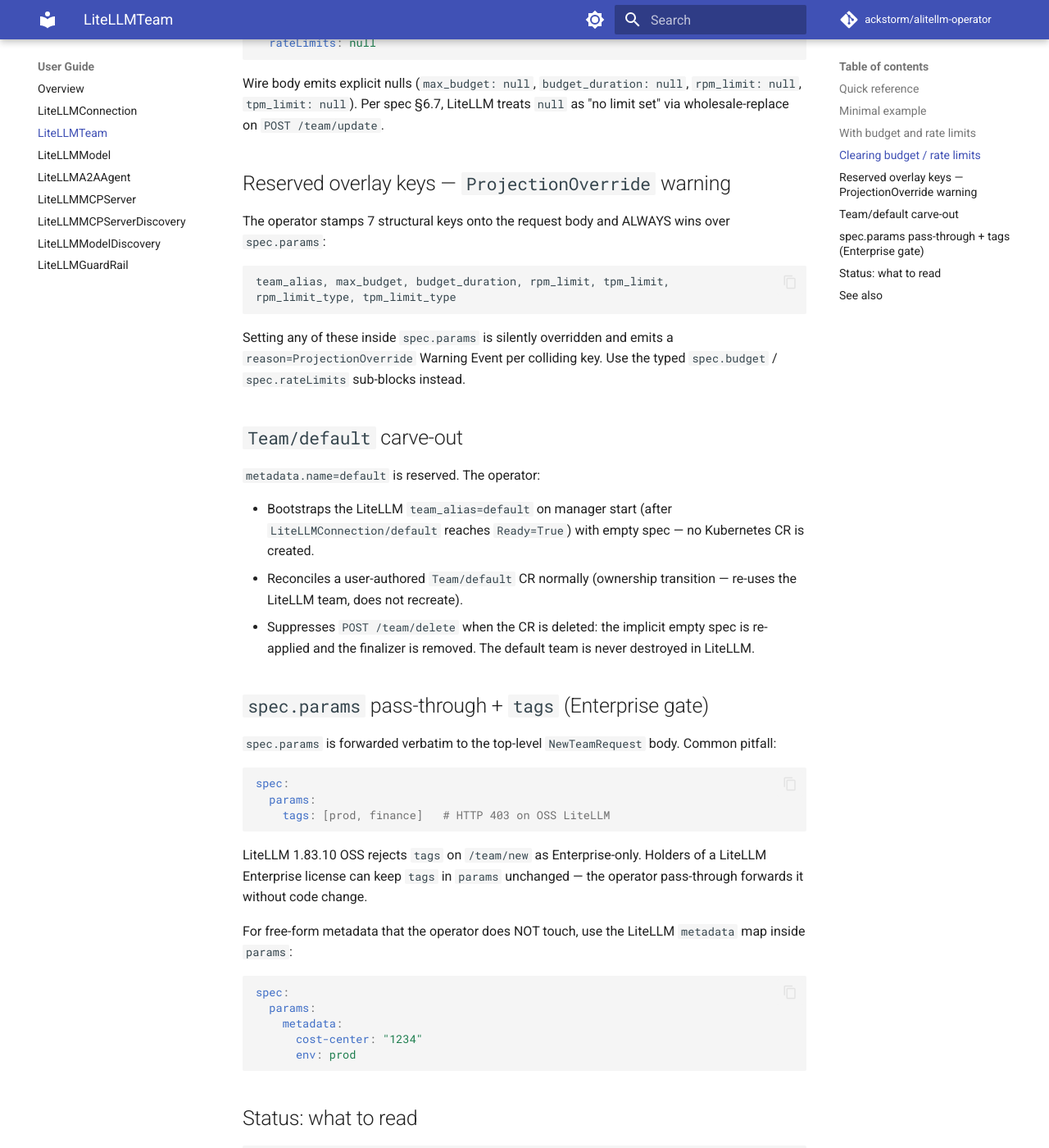
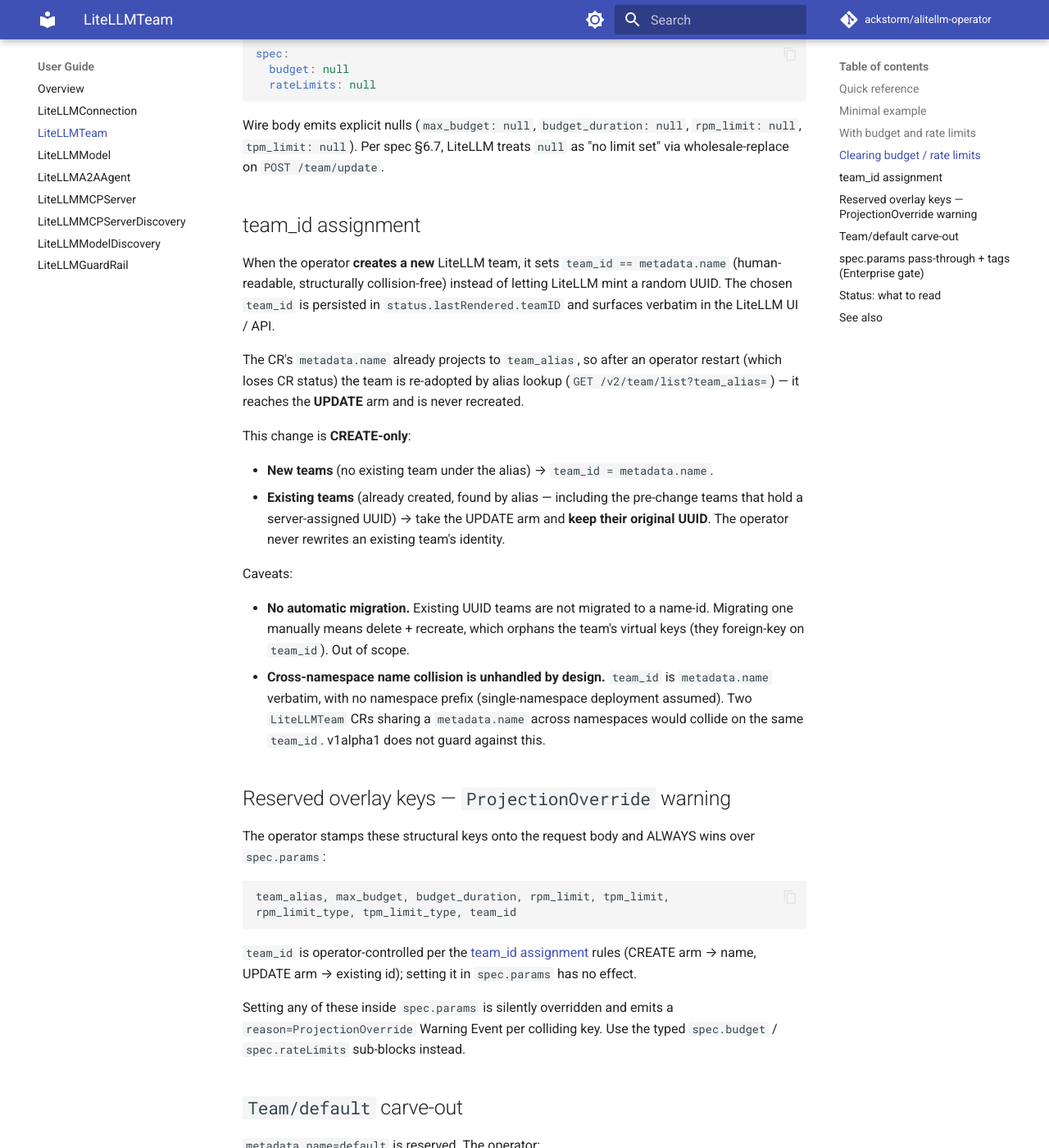
Before and after one commit to ackstorm/alitellm-operator, an MkDocs documentation site: the page built from docs/user-guide/team.md, in a window 1280 px wide and 1400 px high, scrolled down 2228 px. Shown: the whole window at 82% size. Built offline with MkDocs 1.6.1 and Material for MkDocs 9.7.7, drawn with Linux system fonts in a browser that asks for light colours; comment, search, counter and statistics services are not loaded; the version menu is left out; some of the changed text lies outside the part shown.

Commit message:
docs(team): name-as-team_id behavior and caveats
Document that new teams get team_id == metadata.name (CREATE-only) while
existing teams keep their server-assigned UUID. Note the locked caveats:
no auto-migration (manual delete+recreate orphans virtual keys), and
cross-namespace metadata.name collision is unhandled by design
(single-namespace assumption, team_id has no namespace prefix).

Updates CLAUDE.md repository patterns, the team user-guide (new
"team_id assignment" section + corrected status/UUID notes), and the
07-team.yaml dogfood sample lifecycle comment.

````diff
--- a/docs/user-guide/team.md
+++ b/docs/user-guide/team.md
@@ -27,8 +27,11 @@
 After `kubectl apply`, expect:
 
 - `status.conditions[type=Ready].status=True` / `reason=Synced`.
-- `status.lastRendered.teamID` pinned with the LiteLLM-assigned UUID
-  (used directly by the finalizer DELETE path — no re-resolve by alias).
+- `status.lastRendered.teamID` pinned with the team's `team_id`. For teams
+  the operator creates new, this equals `metadata.name` (see
+  [team_id assignment](#team_id-assignment)); teams that already existed
+  under a server-assigned UUID keep that UUID. Used directly by the
+  finalizer DELETE path — no re-resolve by alias.
 - `status.lastRendered.hash` = SHA-256 of the rendered merged body.
 
 ## Minimal example
@@ -91,15 +94,52 @@
 treats `null` as "no limit set" via wholesale-replace on
 `POST /team/update`.
 
+## team_id assignment
+
+When the operator **creates a new** LiteLLM team, it sets
+`team_id == metadata.name` (human-readable, structurally collision-free)
+instead of letting LiteLLM mint a random UUID. The chosen `team_id` is
+persisted in `status.lastRendered.teamID` and surfaces verbatim in the
+LiteLLM UI / API.
+
+The CR's `metadata.name` already projects to `team_alias`, so after an
+operator restart (which loses CR status) the team is re-adopted by alias
+lookup (`GET /v2/team/list?team_alias=`) — it reaches the **UPDATE** arm
+and is never recreated.
+
+This change is **CREATE-only**:
+
+- **New teams** (no existing team under the alias) → `team_id =
+  metadata.name`.
+- **Existing teams** (already created, found by alias — including the
+  pre-change teams that hold a server-assigned UUID) → take the UPDATE
+  arm and **keep their original UUID**. The operator never rewrites an
+  existing team's identity.
+
+Caveats:
+
+- **No automatic migration.** Existing UUID teams are not migrated to a
+  name-id. Migrating one manually means delete + recreate, which orphans
+  the team's virtual keys (they foreign-key on `team_id`). Out of scope.
+- **Cross-namespace name collision is unhandled by design.** `team_id`
+  is `metadata.name` verbatim, with no namespace prefix (single-namespace
+  deployment assumed). Two `LiteLLMTeam` CRs sharing a `metadata.name`
+  across namespaces would collide on the same `team_id`. v1alpha1 does
+  not guard against this.
+
 ## Reserved overlay keys — `ProjectionOverride` warning
 
-The operator stamps 7 structural keys onto the request body and ALWAYS
-wins over `spec.params`:
+The operator stamps these structural keys onto the request body and
+ALWAYS wins over `spec.params`:
 
 ```
 team_alias, max_budget, budget_duration, rpm_limit, tpm_limit,
-rpm_limit_type, tpm_limit_type
+rpm_limit_type, tpm_limit_type, team_id
 ```
+
+`team_id` is operator-controlled per the
+[team_id assignment](#team_id-assignment) rules (CREATE arm → name,
+UPDATE arm → existing id); setting it in `spec.params` has no effect.
 
 Setting any of these inside `spec.params` is silently overridden and
 emits a `reason=ProjectionOverride` Warning Event per colliding key.
@@ -148,7 +188,9 @@
 
 ```bash
 kubectl get team finance -o jsonpath='{.status.lastRendered}{"\n"}'
-# {"at":"2026-05-24T...","hash":"abc...","paramsKeys":["metadata"],"teamID":"t-uuid"}
+# {"at":"2026-05-24T...","hash":"abc...","paramsKeys":["metadata"],"teamID":"finance"}
+# (teamID == metadata.name for operator-created teams; a UUID for teams
+#  that already existed under a server-assigned id — see team_id assignment)
 
 kubectl get team finance -o jsonpath='{.status.conditions[?(@.type=="Ready")]}{"\n"}'
 # {"type":"Ready","status":"True","reason":"Synced","message":""}
````
Also changed, not shown: CLAUDE.md (+16 -0 lines), 1 other file.
